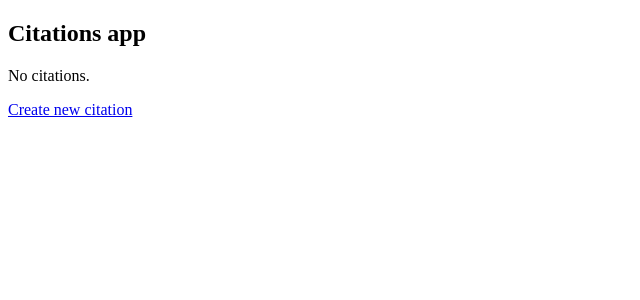
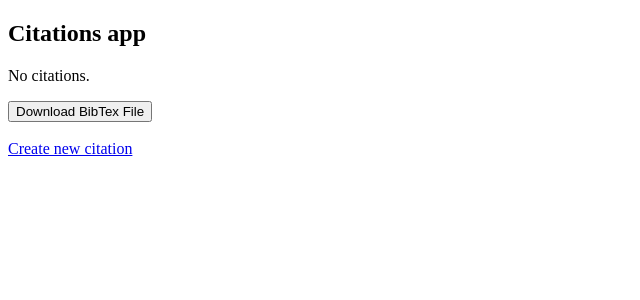
Before and after one commit to aarnif/ohtu-miniprojekti, a Flask app: template src/templates/index.html in a window 1280 px wide. Shown: the top 300 px of the page, without its empty margins (0-640 px from the left). Run offline with Flask 3, Linux system fonts and the light colour scheme; the template is opened without the code that fills it, so the values that code supplies are empty.

Commit message:
Modify index.html to add a download button

```diff
--- a/src/templates/index.html
+++ b/src/templates/index.html
@@ -14,6 +14,9 @@ block body %}
 {% endif %}
 
 <div>
+  <button onclick="location.href='/download_bibtex_file'">Download BibTex File</button>
+  <br>
+  <br>
   <a href="/new_citation">Create new citation</a>
 </div>
 
```
